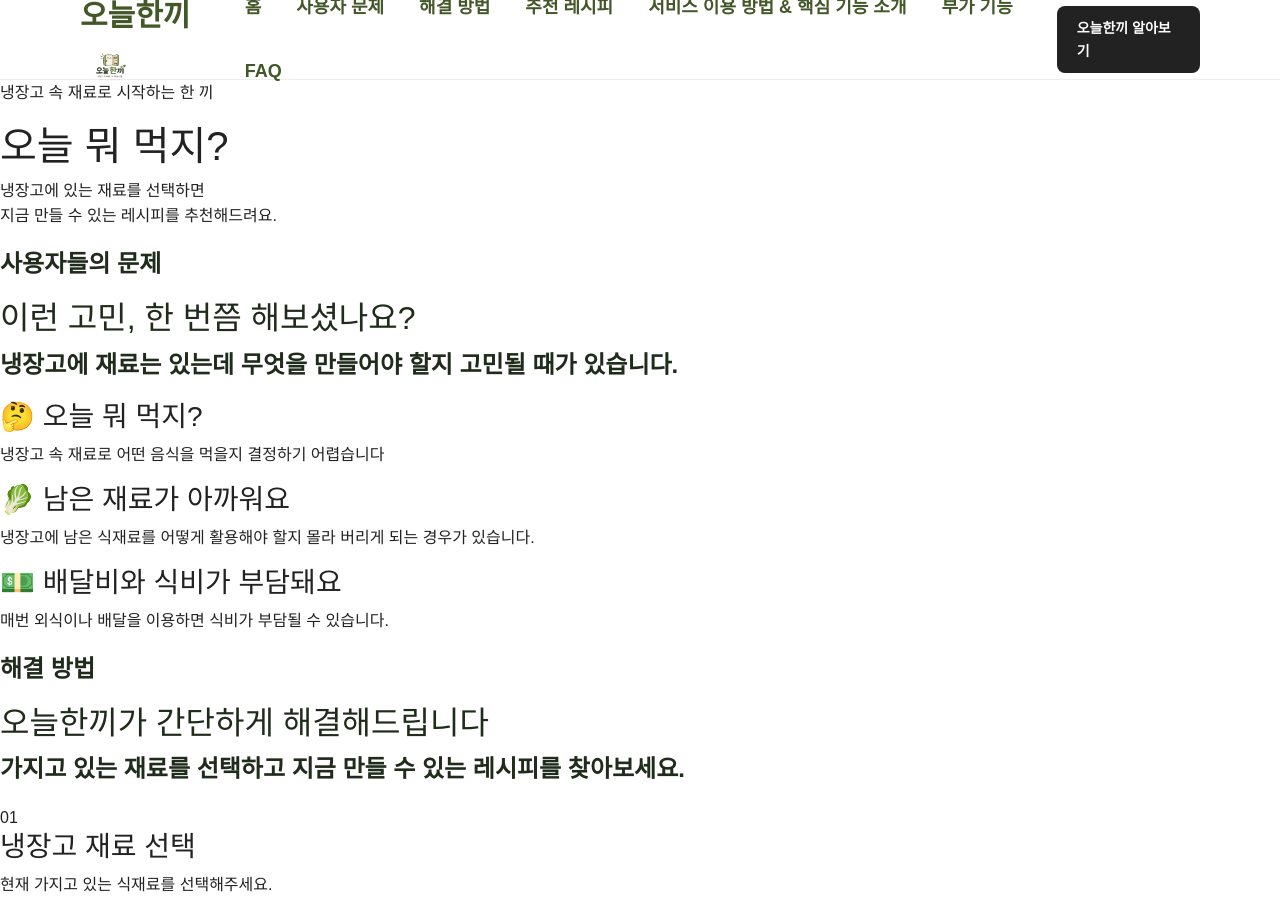
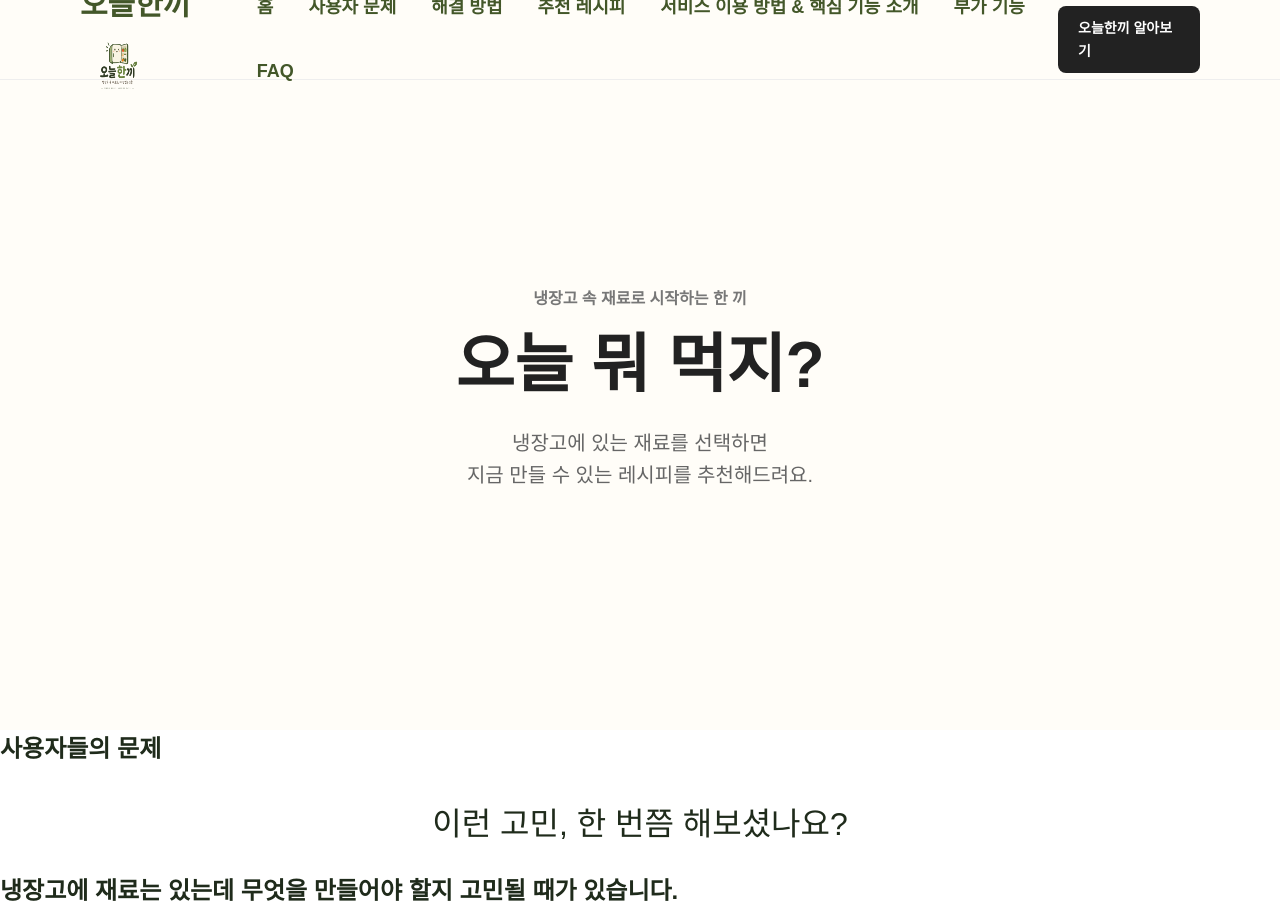
Before and after one commit to todays-meal/todayMeal, a plain HTML site: page index.html in a window 1280 px wide. Shown: the top 914 px of the page. Drawn offline with nearby package versions, Linux system fonts and the light colour scheme.

Commit message:
feat:헤더 영역 수정

```diff
--- a/css/header.css
+++ b/css/header.css
@@ -1,7 +1,7 @@
 body {
   font-family: Arial, sans-serif;
   color: #222;
-  background-color: #fff;
+  background-color: #fffdf8;
   line-height: 1.6;
 }
 
@@ -23,7 +23,7 @@
 
   padding: 0 80px;
 
-  background-color: #fff;
+  background-color: #fffdf8;
   border-bottom: 1px solid #eee;
 
   position: sticky;
@@ -65,5 +65,22 @@
 }
 
 .logo-image {
-  width: 60px;
+  width: 75px;
+  height: 70px;
 }
+
+h2 {
+  display: flex;
+  align-items: center;
+  justify-content: center;
+  text-align: center;
+  height: 80px;
+ }
+
+.hero-description {
+  display: flex;
+  align-items: center;
+  justify-content: center;
+  text-align: center;
+  height: 60px;
+}
--- a/css/hero.css
+++ b/css/hero.css
@@ -0,0 +1,60 @@
+.hero {
+  min-height: 650px;
+
+  display: flex;
+  align-items: center;
+  justify-content: center;
+
+  text-align: center;
+
+  padding: 80px 20px;
+
+  /* background-color: #fffdf8; */
+}
+
+.hero-content {
+  max-width: 800px;
+}
+.hero-subtitle {
+  margin-bottom: 15px;
+
+  font-size: 16px;
+  font-weight: 600;
+
+  color: #777;
+}
+.hero h1 {
+  margin-bottom: 25px;
+
+  font-size: 64px;
+  font-weight: 800;
+
+  line-height: 1.2;
+}
+
+.hero-description {
+  margin-bottom: 35px;
+
+  font-size: 20px;
+  color: #666;
+}
+
+/* .hero-button {
+  display: inline-block;
+
+  padding: 15px 30px;
+
+  border-radius: 10px;
+
+  background-color: #222;
+  color: #fff;
+
+  font-size: 16px;
+  font-weight: 600;
+
+  transition: 0.2s;
+} */
+
+.hero-button:hover {
+  background-color: #444;
+}
--- a/css/problem.css
+++ b/css/problem.css
@@ -0,0 +1,60 @@
+.problem {
+  background-color: #fff;
+}
+
+.problem-list {
+  display: grid;
+  grid-template-columns: repeat(3, 1fr);
+  gap: 25px;
+}
+
+.problem-card {
+  min-height: 220px;
+
+  padding: 35px;
+
+  border: 1px solid #eee;
+  border-radius: 15px;
+
+  background-color: #fafafa;
+
+  transition: 0.2s;
+}
+
+.problem-card:hover {
+  transform: translateY(-5px);
+
+  box-shadow: 0 10px 30px rgba(0, 0, 0, 0.08);
+}
+
+.problem-card h3 {
+  margin-bottom: 20px;
+
+  font-size: 21px;
+}
+
+.problem-card p {
+  font-size: 15px;
+  color: #666;
+}
+
+.problem-title {
+  /* min-height: 650px; */
+
+  display: flex;
+  align-items: center;
+  justify-content: center;
+  height: 90px;
+  text-align: center;
+
+  /* padding: 80px 20px; */
+}
+
+.problem-description {
+  display: flex;
+  align-items: center;
+  justify-content: center;
+  height: 90px;
+  text-align: center;
+  font-size: 25px;
+}
--- a/css/solution.css
+++ b/css/solution.css
@@ -0,0 +1,49 @@
+.solution {
+  max-width: none;
+
+  background-color: #fffdf8;
+}
+
+.solution-list {
+  max-width: 1120px;
+
+  margin: 0 auto;
+
+  display: grid;
+
+  grid-template-columns: repeat(3, 1fr);
+
+  gap: 25px;
+}
+
+.solution-card {
+  padding: 40px 35px;
+
+  border-radius: 15px;
+
+  background-color: #fff;
+
+  text-align: center;
+
+  transition: 0.2s;
+}
+
+.solution-card h3 {
+  margin-bottom: 15px;
+
+  font-size: 21px;
+}
+
+.solution-card p {
+  font-size: 15px;
+  color: #666;
+}
+
+.solution-title {
+  display: flex;
+  align-items: center;
+  justify-content: center;
+  height: 90px;
+  text-align: center;
+  margin:80px
+}
```
